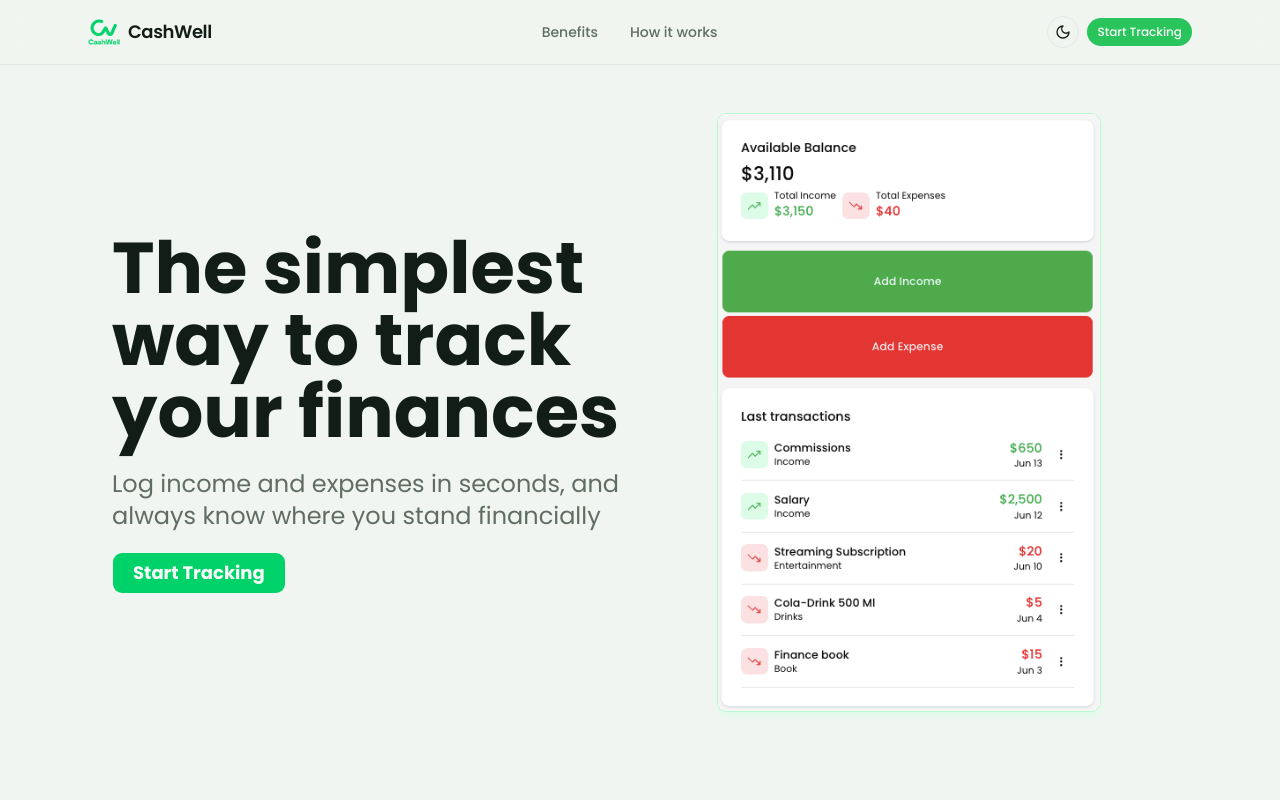
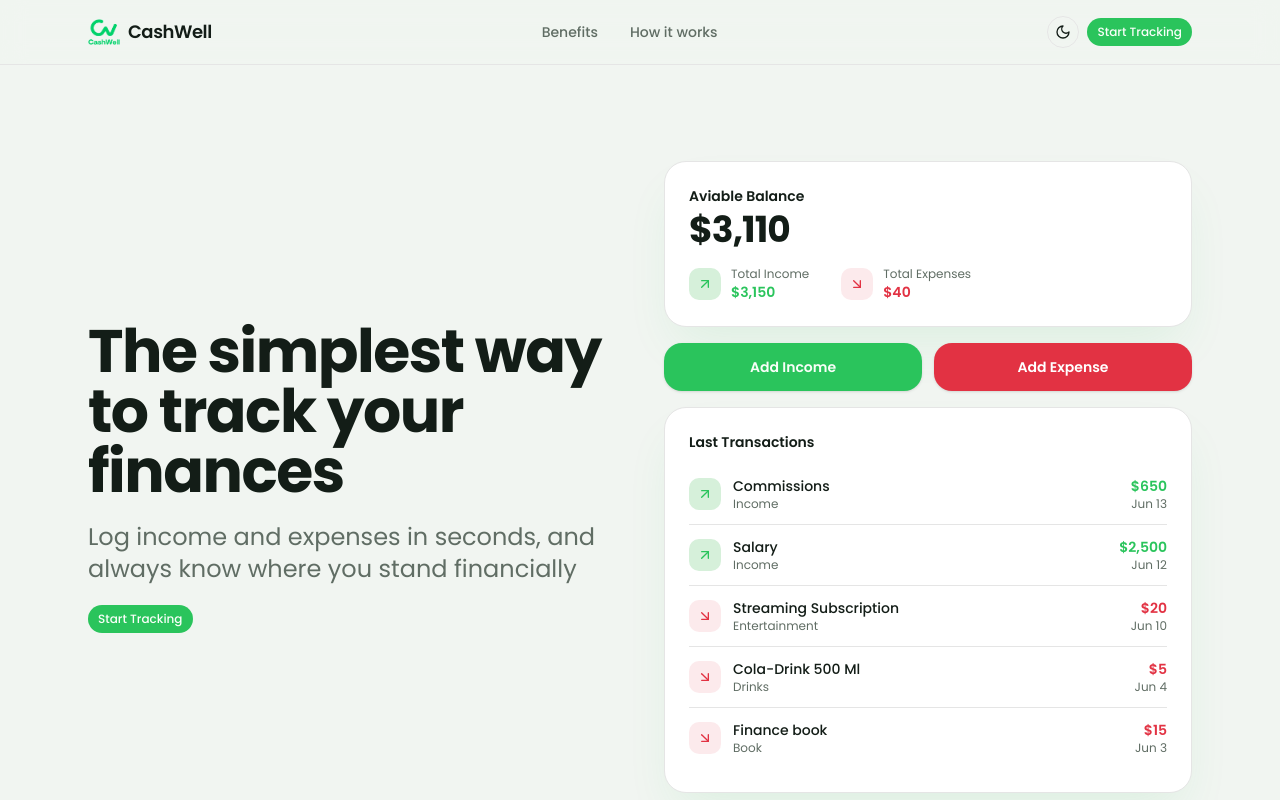
Before and after one commit to Elix-lab/finance-app, a Next.js app: page / in a window 1280 px wide. Shown: the top 800 px of the page. Built offline with nearby package versions, Linux system fonts and the light colour scheme.

Commit message:
Restyled Hero.tsx

```diff
--- /dev/null
+++ b/src/components/home-page/DashboardMockup.tsx
@@ -0,0 +1,149 @@
+import TxNatureIcon from "../ui/TxNatureIcon";
+import clsx from "clsx";
+
+// Types
+type summaries = {
+  nature: "income" | "expense";
+  label: string;
+  amount: string;
+  textColor: string;
+}[];
+type buttons = {
+  label: string;
+  textColor: string;
+  bgColor: string;
+}[];
+type transactions = {
+  nature: "income" | "expense";
+  title: string;
+  category: string;
+  amount: string;
+  date: string;
+}[];
+
+// .map data
+const summaries: summaries = [
+  {
+    nature: "income",
+    label: "Total Income",
+    amount: "$3,150",
+    textColor: "text-primary",
+  },
+  {
+    nature: "expense",
+    label: "Total Expenses",
+    amount: "$40",
+    textColor: "text-destructive",
+  },
+];
+const buttons: buttons = [
+  {
+    label: "Add Income",
+    textColor: "text-primary-foreground",
+    bgColor: "bg-primary",
+  },
+  {
+    label: "Add Expense",
+    textColor: "text-white",
+    bgColor: "bg-destructive",
+  },
+];
+const transactions: transactions = [
+  {
+    nature: "income",
+    title: "Commissions",
+    category: "Income",
+    amount: "$650",
+    date: "Jun 13",
+  },
+  {
+    nature: "income",
+    title: "Salary",
+    category: "Income",
+    amount: "$2,500",
+    date: "Jun 12",
+  },
+  {
+    nature: "expense",
+    title: "Streaming Subscription",
+    category: "Entertainment",
+    amount: "$20",
+    date: "Jun 10",
+  },
+  {
+    nature: "expense",
+    title: "Cola-Drink 500 Ml",
+    category: "Drinks",
+    amount: "$5",
+    date: "Jun 4",
+  },
+  {
+    nature: "expense",
+    title: "Finance book",
+    category: "Book",
+    amount: "$15",
+    date: "Jun 3",
+  },
+];
+
+function DashboardMockup() {
+  return (
+    <div className="max-w-md mx-auto lg:max-w-none space-y-4">
+      {/* Balance */}
+      <div className="rounded-3xl border border-border bg-card p-5 shadow-2xl shadow-primary/10 sm:p-6">
+        {/* Title */}
+        <p className="text-sm font-semibold">Aviable Balance</p>
+        {/* Amount */}
+        <p className="mt-1 text-3xl font-bold tracking-tight sm:text-4xl">
+          $3,110
+        </p>
+        {/* Summaries */}
+        <div className="flex flex-wrap gap-x-8 gap-y-3 mt-4">
+          {summaries.map((summary) => (
+            <div key={summary.nature} className="flex items-center gap-2.5">
+              <TxNatureIcon txNature={summary.nature} size="small" />
+              <div>
+                <p className="text-xs text-muted-foreground">{summary.label}</p>
+                <p className={`text-sm font-semibold ${summary.textColor}`}>
+                  {summary.amount}
+                </p>
+              </div>
+            </div>
+          ))}
+        </div>
+      </div>
+      {/* Buttons */}
+      <div className="grid grid-cols-2 gap-3">
+        {buttons.map((btn) => (
+          <div
+            key={btn.label}
+            className={`flex items-center justify-center rounded-2xl ${btn.bgColor} py-3.5 text-sm font-semibold ${btn.textColor} shadow-sm`}
+          >
+            <span>{btn.label}</span>
+          </div>
+        ))}
+      </div>
+      {/* Transactions */}
+      <div className="rounded-3xl border border-border bg-card p-5 shadow-2xl shadow-primary/10 sm:p-6">
+        <p className="text-sm font-semibold">Last Transactions</p>
+        <ul className="mt-3 divide-y divide-border">
+        {transactions.map(t => (
+            <li key={t.title} className="flex items-center gap-3 py-3">
+                <TxNatureIcon txNature={t.nature} size="small"/>
+                <div className="flex-1 min-w-0">
+                    <p className="text-sm font-medium">{t.title}</p>
+                    <p className="text-xs text-muted-foreground">{t.category}</p>
+                </div>
+                <div className="text-right">
+                    <p className={clsx("text-sm font-semibold", (t.nature === 'income' ? 'text-primary' : 'text-destructive'))}>{t.amount}</p>
+                    <p className="text-xs text-muted-foreground">{t.date}</p>
+                </div>
+            </li>
+        ))}
+        </ul>
+      </div>
+    </div>
+  );
+}
+
+export default DashboardMockup;
--- a/src/components/home-page/Hero.tsx
+++ b/src/components/home-page/Hero.tsx
@@ -1,30 +1,30 @@
-import { Button } from "../ui/shadCn/button";
 import Link from "next/link";
+import DashboardMockup from "./DashboardMockup";
 
 function Hero() {
   return (
-    <section className="">
-      <div className="flex flex-col items-center gap-5 py-12 px-4 sm:px-8 lg:px-12 m-auto md:grid grid-cols-2 max-w-6xl">
-        <div className="flex flex-col gap-5 items-center md:items-start text-center md:text-start">
-          <h1 className="text-4xl font-bold sm:text-5xl lg:text-6xl xl:text-7xl">
+    <section>
+      <div className="grid lg:grid-cols-2 items-center px-6 py-16 max-w-6xl mx-auto gap-12 lg:py-24">
+        {/* First half */}
+        <div className="flex flex-col gap-5 items-center text-center lg:text-start lg:items-start">
+          <h1 className="text-4xl font-bold tracking-tight sm:text-5xl lg:text-6xl xl:text-6xl text-pretty max-w-4xl">
             The simplest way to track your finances
           </h1>
-          <p className="text-base text-muted-foreground text-balance lg:text-2xl">
+          <p className="text-pretty text-lg text-muted-foreground max-w-xl mx-auto lg:text-2xl">
             Log income and expenses in seconds, and always know where you stand
             financially
           </p>
-          <Button
-            asChild
-            className="bg-brand font-semibold sm:p-4 lg:text-lg xl:font-bold lg:p-5 hover:bg-brand/80"
+          <Link
+            href="/dashboard"
+            className="w-full max-w-xl lg:w-fit text-xs font-medium bg-primary text-primary-foreground rounded-full px-2.5 py-1.5"
           >
-            <Link href="/dashboard">Start Tracking</Link>
-          </Button>
+            Start Tracking
+          </Link>
         </div>
-        <img
-          src="/CashWell-screenshot.svg"
-          alt="CashWell app screenshot"
-          className="w-sm m-auto rounded-lg border border-green-200 shadow-md shadow-green-100"
-        />
+        {/* Second half */}
+        <div>
+          <DashboardMockup/>
+        </div>
       </div>
     </section>
   );
--- a/src/components/home-page/NavBar.tsx
+++ b/src/components/home-page/NavBar.tsx
@@ -2,7 +2,6 @@
 
 import Link from "next/link";
 import ThemeButton from "../ThemeButton";
-import { Button } from "../ui/shadCn/button";
 import Logo from "../ui/Logo";
 
 function NavBar() {
@@ -15,8 +14,8 @@ function NavBar() {
   };
 
   return (
-    <header className="sticky top-0 border-b border-border bg-background/80 backdrop-blur-md ">
-      <div className="flex justify-between items-center h-16 px-6 max-w-6xl m-auto">
+    <header className="sticky top-0 border-b border-border bg-background/80 backdrop-blur-md">
+      <div className="flex justify-between items-center h-16 px-6 max-w-6xl mx-auto">
         {/* Logo */}
         <Link href="/" onClick={scrollToTop}>
           <Logo />
--- a/src/components/ui/TxNatureIcon.tsx
+++ b/src/components/ui/TxNatureIcon.tsx
@@ -1,6 +1,7 @@
+import clsx from "clsx";
 import { LuArrowUpRight, LuArrowDownRight } from "react-icons/lu";
 
-function TxNatureIcon({ txNature }: { txNature: "income" | "expense" }) {
+function TxNatureIcon({ txNature, size }: { txNature: "income" | "expense", size?:'small' }) {
   // Conditional rendering data
   const config = {
     income: {
@@ -19,9 +20,9 @@ function TxNatureIcon({ txNature }: { txNature: "income" | "expense" }) {
 
   return (
     <span
-      className={`flex justify-center items-center shrink-0 rounded-lg size-10 ${bgClass}`}
+      className={clsx(`flex justify-center items-center shrink-0 rounded-lg ${bgClass}`, size === 'small' ? 'size-8': 'size-10')}
     >
-      <Icon className={`${textClass} w-5 h-5 stroke-2`} />
+      <Icon className={clsx(`${textClass} stroke-2`, size === 'small' ? 'w-4 h-4' : 'w-5 h-5')} />
     </span>
   );
 }
```
